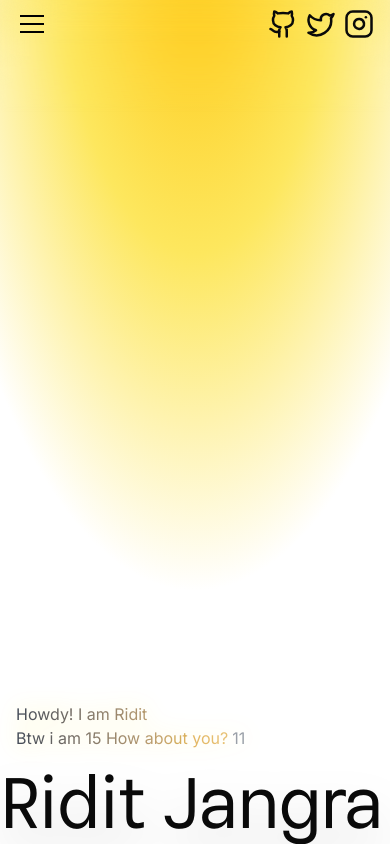
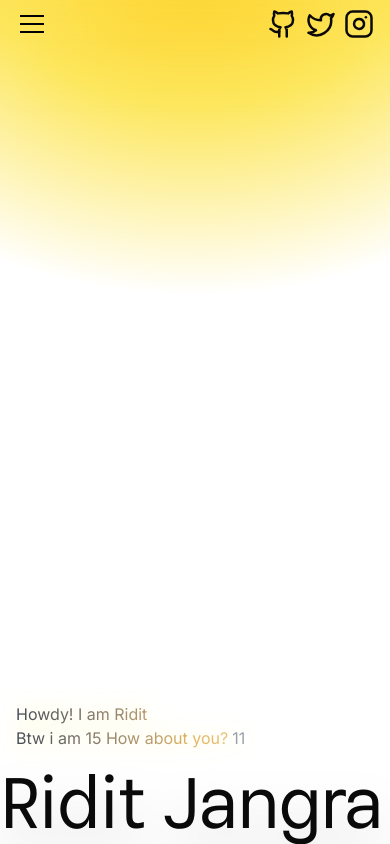
Before and after one commit to ridit-jangra/Portfolio, a Next.js app: page /home in a window 390 px wide. Built offline with nearby package versions, Linux system fonts and the light colour scheme; a web font is replaced by a local one.

Commit message:
chore: fix mobile view

```diff
--- a/app/(dashboard)/home/_components/about.tsx
+++ b/app/(dashboard)/home/_components/about.tsx
@@ -174,7 +174,7 @@ export function About() {
             duration: 0.5,
             ease: [0.34, 1.56, 0.64, 1],
           }}
-          className="bg-[#f3f3f3] h-screen flex items-center justify-center w-full rounded-3xl sm:rounded-4xl p-8 relative overflow-hidden"
+          className="bg-[#f3f3f3] min-h-[480px] sm:min-h-[680px] lg:h-screen flex items-center justify-center w-full rounded-3xl sm:rounded-4xl p-8 relative overflow-hidden"
         >
           {[
             {
--- a/app/(dashboard)/home/_components/hero.tsx
+++ b/app/(dashboard)/home/_components/hero.tsx
@@ -2,19 +2,36 @@
 
 import CountUp from "@/components/CountUp";
 import { motion } from "framer-motion";
-import { useState } from "react";
+import { useEffect, useState } from "react";
+
+function useIsMobile() {
+  const [isMobile, setIsMobile] = useState(false);
+  useEffect(() => {
+    const check = () => setIsMobile(window.innerWidth < 640);
+    check();
+    window.addEventListener("resize", check);
+    return () => window.removeEventListener("resize", check);
+  }, []);
+  return isMobile;
+}
 
 export function Hero() {
   const [age, setAge] = useState<number | null>(null);
+  const isMobile = useIsMobile();
+
+  const gradients = isMobile
+    ? [
+        "radial-gradient(ellipse 0% 20% at 50% 150%, #ffe600 0%, #fecc1f 10%, #fde75e 60%, #ffffff 100%)",
+        "radial-gradient(ellipse 120% 45% at 50% -10%, #ffe600 0%, #fecc1f 10%, #fde75e 50%, #ffffff 100%)",
+      ]
+    : [
+        "radial-gradient(ellipse 0% 30% at 50% 150%, #ffe600 0%, #fecc1f 10%, #fde75e 60%, #ffffff 100%)",
+        "radial-gradient(ellipse 70% 80% at 50% -10%, #ffe600 0%, #fecc1f 10%, #fde75e 50%, #ffffff 100%)",
+      ];
 
   return (
     <motion.div
-      animate={{
-        background: [
-          "radial-gradient(ellipse 40% 40% at 50% 150%, #ffe600 0%, #fecc1f 10%, #fde75e 60%, #ffffff 100%)",
-          "radial-gradient(ellipse 70% 80% at 50% -10%, #ffe600 0%, #fecc1f 10%, #fde75e 50%, #ffffff 100%)",
-        ],
-      }}
+      animate={{ background: gradients }}
       transition={{ duration: 0.5, ease: "easeOut" }}
       className="w-screen h-screen relative overflow-hidden mb-5"
     >
--- a/app/(dashboard)/home/_components/work.tsx
+++ b/app/(dashboard)/home/_components/work.tsx
@@ -2,6 +2,7 @@
 
 import { motion } from "framer-motion";
 import { ArrowUpRight } from "lucide-react";
+import { useRouter } from "next/navigation";
 
 const projects = [
   {
@@ -10,34 +11,36 @@ const projects = [
     description:
       "Milo is your cat buddy that codes with you, builds with you, ships with you and talks with you.",
     image: "/milo.png",
-    link: "#",
+    // link: "#",
   },
   {
     name: "Meridia (Archieved)",
     initial: "M",
     description: "Archived.",
     image: "/meridia.png",
-    link: "#",
+    // link: "#",
   },
   {
     name: "Ink",
     initial: "I",
     description: "One place to store, edit and view your stories!",
     image: "/ink.png",
-    link: "#",
+    // link: "#",
   },
   {
     name: "Portfolio",
     initial: "P",
     description: "My portfolio. You are looking it rn!",
     image: "/portfolio-new.png",
-    link: "#",
+    // link: "#",
   },
 ];
 
 const words = "My latest projects!".split(" ");
 
 export function Work() {
+  const router = useRouter();
+
   return (
     <section className="relative w-full px-4 sm:px-10 lg:px-20 mt-24 sm:mt-48 lg:mt-80">
       <p className="hidden sm:block text-zinc-400 text-lg sm:text-2xl absolute -top-8 sm:-top-10 right-4 sm:right-24 lg:right-90 rotate-3 font-finger-paint">
@@ -79,6 +82,9 @@ export function Work() {
               ease: [0.34, 1.56, 0.64, 1],
             }}
             className="relative bg-[#f3f3f3] rounded-3xl sm:rounded-4xl w-full p-5 sm:p-8 **:font-inter group cursor-pointer"
+            onClick={() => {
+              router.push(`/projects/${project.name.toLowerCase()}`);
+            }}
           >
             <div
               className="absolute inset-0 opacity-0 group-hover:opacity-100 transition-opacity duration-500 rounded-3xl sm:rounded-4xl pointer-events-none"
@@ -101,7 +107,7 @@ export function Work() {
                 </p>
               </div>
               <a
-                href={project.link}
+                // href={`/projects/${project.name}`}
                 className="shrink-0 ml-2 sm:absolute sm:right-8 transition-transform duration-200 group-hover:-translate-y-2 sm:group-hover:-translate-y-3 group-hover:translate-x-2 sm:group-hover:translate-x-3"
               >
                 <ArrowUpRight size={32} className="sm:hidden" />
```
